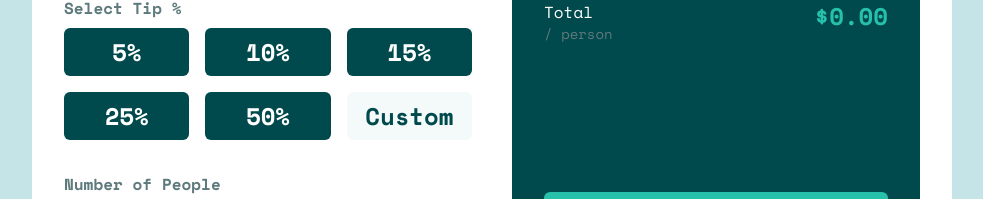
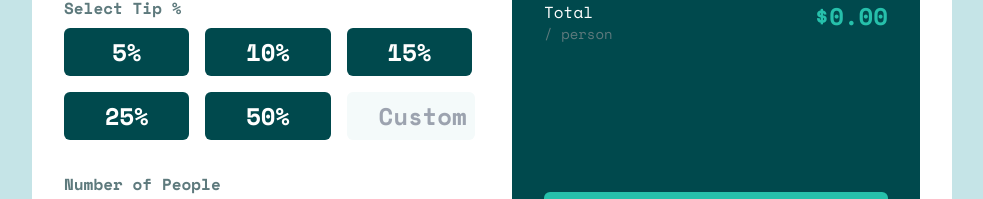
Before and after one commit to mdubelbeis/tip-calculator, a React (Create React App) app: page / in a window 1280 px wide. Shown: the part 440-639 px from the top of the page, without its empty margins (148-1131 px from the left). Built offline with nearby package versions, Linux system fonts and the light colour scheme.

Commit message:
added custom tip input

```diff
--- a/src/components/TipPercentage.js
+++ b/src/components/TipPercentage.js
@@ -12,7 +12,18 @@ const TipPercentage = () => {
         <PercentageButton amount={15} />
         <PercentageButton amount={25} />
         <PercentageButton amount={50} />
-        <PercentageButton amount={'Custom'} />
+        {/* <PercentageButton amount={'Custom'} /> */}
+        <div>
+          <form action="">
+            <label htmlFor="">
+              <input
+                className="p-2 w-32 text-right focus:outline-strong-cyan rounded-md font-semibold text-2xl hover:cursor-pointer bg-very-light-gray-cyan text-very-dark-cyan"
+                type="input"
+                placeholder="Custom"
+              />
+            </label>
+          </form>
+        </div>
       </div>
     </div>
   );
```
